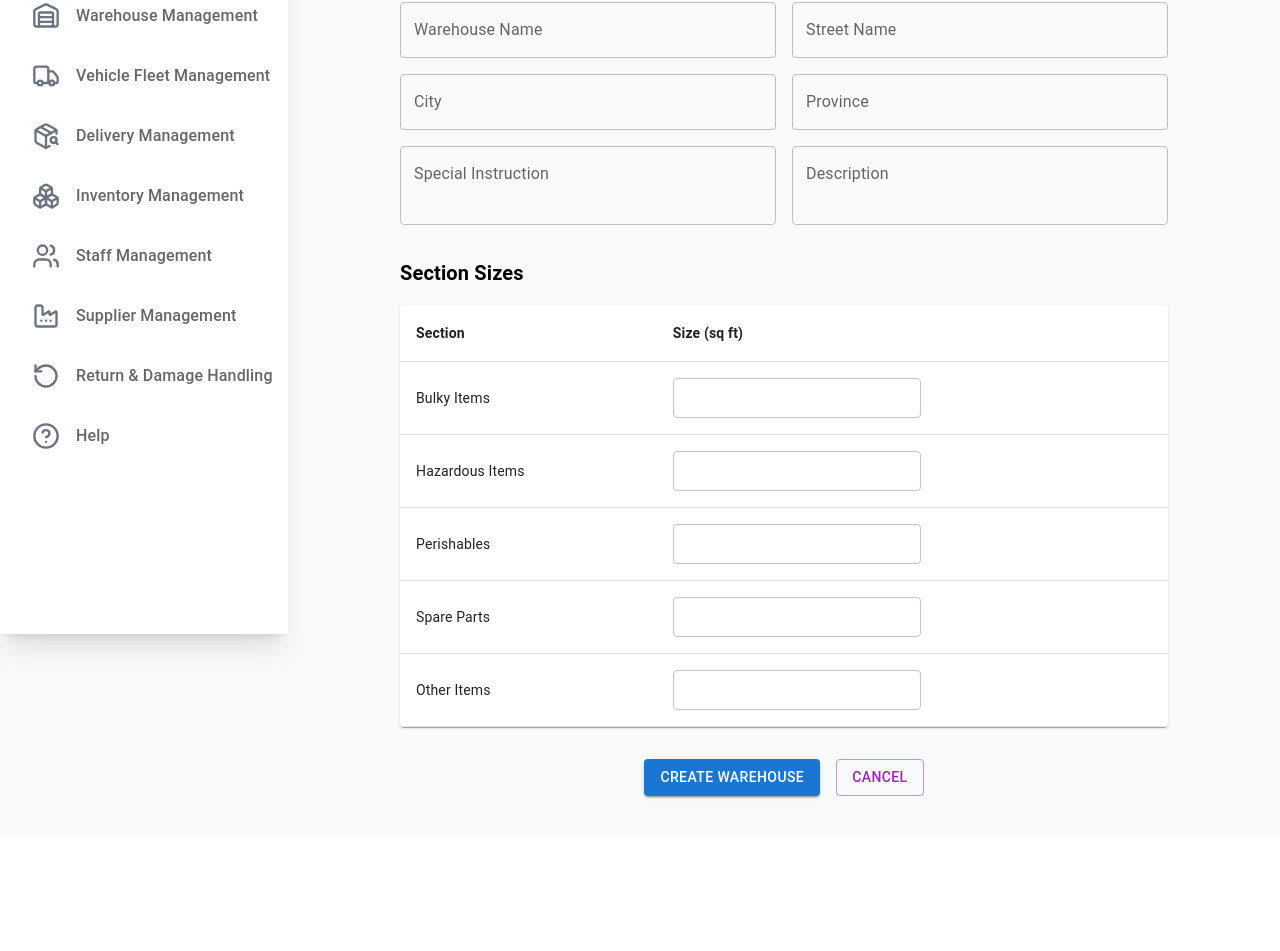
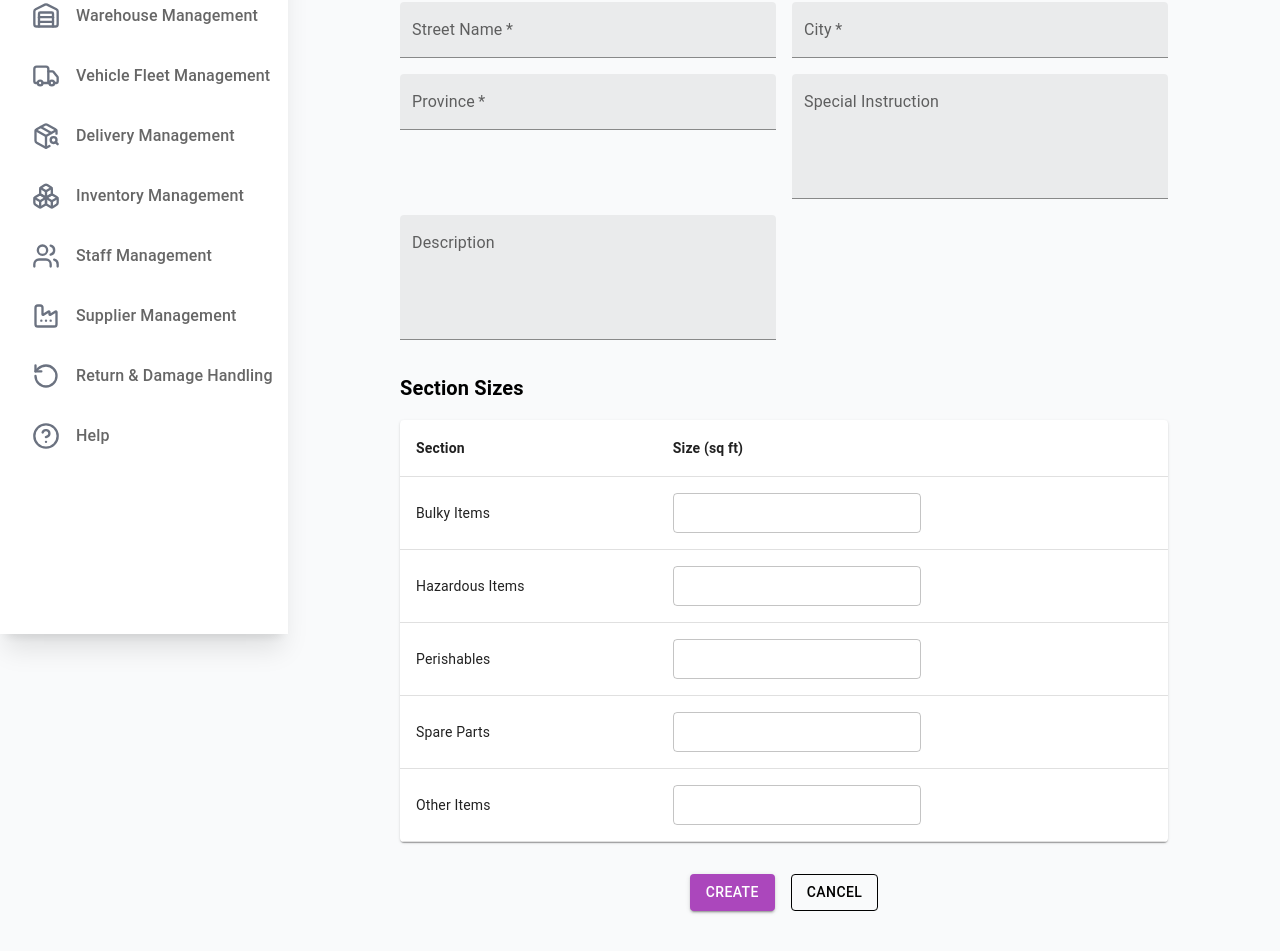
Before and after one commit to dulsara30/logistics-management-system, a React (Vite) app in the folder frontend/: page /warehouse/Addwarehouse in a window 1280 px wide. Shown: the part 166-1117 px from the top of the page. Before the commit the page ends 1002 px from the top, so only its background shows below. Built offline with nearby package versions, Linux system fonts and the light colour scheme.

Commit message:
After viva

```diff
--- a/frontend/src/pages/WarehouseManagement/CreateWarehouse.jsx
+++ b/frontend/src/pages/WarehouseManagement/CreateWarehouse.jsx
@@ -1,6 +1,6 @@
 import React, { useState } from "react";
 import axios from "axios";
-import { Box, Button, Grid, TextField, Typography } from "@mui/material";
+import { Box, Button, Grid, TextField, Typography, CircularProgress } from "@mui/material";
 import { useNavigate } from "react-router-dom";
 import {
   Table,
@@ -9,123 +9,176 @@ import {
   TableContainer,
   TableHead,
   TableRow,
-  Paper
+  Paper,
 } from "@mui/material";
 
 export default function WarehouseForm() {
   const navigate = useNavigate();
-
-  // Initialize formData with empty values
   const [formData, setFormData] = useState({
-    WarehouseName: "",
     StreetName: "",
     City: "",
     Province: "",
     SpecialInstruction: "",
     Description: "",
-    WarehouseSize: "",
     Bulkysecsize: "",
     Hazardoussecsize: "",
     Perishablesecsize: "",
     Sparesecsize: "",
-    Otheritems: ""
+    Otheritems: "",
   });
+  const [errors, setErrors] = useState({});
+  const [isSubmitting, setIsSubmitting] = useState(false);
+
+  // Validation function
+  const validateForm = () => {
+    const newErrors = {};
+
+    // Required fields
+    if (!formData.StreetName.trim()) newErrors.StreetName = "Street Name is required";
+    if (!formData.City.trim()) newErrors.City = "City is required";
+    if (!formData.Province.trim()) newErrors.Province = "Province is required";
+
+    // Section size validation (numeric and non-negative)
+    const sections = [
+      { field: "Bulkysecsize", label: "Bulky Items" },
+      { field: "Hazardoussecsize", label: "Hazardous Items" },
+      { field: "Perishablesecsize", label: "Perishables" },
+      { field: "Sparesecsize", label: "Spare Parts" },
+      { field: "Otheritems", label: "Other Items" },
+    ];
+
+    sections.forEach(({ field, label }) => {
+      const value = formData[field];
+      if (value && isNaN(value)) {
+        newErrors[field] = `${label} size must be a number`;
+      } else if (value && Number(value) < 0) {
+        newErrors[field] = `${label} size cannot be negative`;
+      }
+    });
+
+    setErrors(newErrors);
+    return Object.keys(newErrors).length === 0; // Return true if no errors
+  };
 
   // Handle input field changes
   const handleChange = (e) => {
+    const { name, value } = e.target;
     setFormData((prev) => ({
       ...prev,
-      [e.target.name]: e.target.value,
+      [name]: value.trimStart(), // Prevent leading spaces
     }));
+
+    // Clear error for the field being edited
+    if (errors[name]) {
+      setErrors((prev) => ({ ...prev, [name]: "" }));
+    }
   };
 
+  // Handle form submission
+  const handleSubmit = () => {
+    if (!validateForm()) return; // Stop if validation fails
 
-
-  // Handle form submission (Create)
-  const handleSubmit = () => {
+    setIsSubmitting(true);
     axios
       .post("http://localhost:8000/api/warehouse", formData)
       .then((response) => {
-        alert("Warehouse created successfully!" ,response );
+        alert("Warehouse created successfully!");
+        setFormData({ // Reset form
+          StreetName: "",
+          City: "",
+          Province: "",
+          SpecialInstruction: "",
+          Description: "",
+          Bulkysecsize: "",
+          Hazardoussecsize: "",
+          Perishablesecsize: "",
+          Sparesecsize: "",
+          Otheritems: "",
+        });
         navigate("/WarehouseSubmit");
       })
       .catch((error) => {
-        alert("Error creating warehouse:", error);
-      });
+        const message =
+          error.response?.data?.message || "An error occurred while creating the warehouse";
+        setErrors({ submit: message });
+      })
+      .finally(() => setIsSubmitting(false));
   };
 
   return (
     <Grid container spacing={2} sx={{ padding: "16px", maxWidth: "800px", margin: "auto" }}>
       <Box sx={{ width: "100%" }}>
         <Typography variant="h5" sx={{ mb: 2, fontWeight: "bold", textAlign: "center" }}>
-          Create Warehouse
+          Create Warehouse Profile
         </Typography>
 
-        {/* Warehouse Details */}
-        <Box sx={{ display: "grid", gridTemplateColumns: "repeat(2 , 1fr)", gap: 2 }}>
+        {errors.submit && (
+          <Typography color="error" sx={{ mb: 2, textAlign: "center" }}>
+            {errors.submit}
+          </Typography>
+        )}
 
-
-          <TextField
-            label="Warehouse Name"
-            name="WarehouseName"
-            value={formData.WarehouseName}
-            onChange={handleChange}
-            variant="outlined"
-            fullWidth
-          />
+        <Box sx={{ display: "grid", gridTemplateColumns: "repeat(2, 1fr)", gap: 2 }}>
           <TextField
             label="Street Name"
             name="StreetName"
             value={formData.StreetName}
             onChange={handleChange}
-            variant="outlined"
+            variant="filled"
             fullWidth
+            error={!!errors.StreetName}
+            helperText={errors.StreetName}
+            required
           />
           <TextField
             label="City"
             name="City"
             value={formData.City}
             onChange={handleChange}
-            variant="outlined"
+            variant="filled"
             fullWidth
+            error={!!errors.City}
+            helperText={errors.City}
+            required
           />
           <TextField
             label="Province"
             name="Province"
             value={formData.Province}
             onChange={handleChange}
-            variant="outlined"
+            variant="filled"
             fullWidth
+            error={!!errors.Province}
+            helperText={errors.Province}
+            required
           />
           <TextField
             label="Special Instruction"
             name="SpecialInstruction"
             value={formData.SpecialInstruction}
             onChange={handleChange}
-            variant="outlined"
+            variant="filled"
             fullWidth
             multiline
-            rows={2}
+            rows={4}
           />
           <TextField
             label="Description"
             name="Description"
             value={formData.Description}
             onChange={handleChange}
-            variant="outlined"
+            variant="filled"
             fullWidth
             multiline
-            rows={2}
+            rows={4}
           />
-
-
         </Box>
 
-        {/* Section Sizes */}
         <Box sx={{ mt: 4 }}>
           <Typography variant="h6" sx={{ mb: 2, fontWeight: "bold" }}>
             Section Sizes
           </Typography>
+
           <TableContainer component={Paper}>
             <Table>
               <TableHead>
@@ -140,18 +193,21 @@ export default function WarehouseForm() {
                   { label: "Hazardous Items", field: "Hazardoussecsize" },
                   { label: "Perishables", field: "Perishablesecsize" },
                   { label: "Spare Parts", field: "Sparesecsize" },
-                  { label: "Other Items", field: "Otheritems" }
-                ].map((row, index) => (
-                  <TableRow key={index}>
+                  { label: "Other Items", field: "Otheritems" },
+                ].map((row) => (
+                  <TableRow key={row.field}>
                     <TableCell>{row.label}</TableCell>
                     <TableCell>
                       <TextField
                         name={row.field}
                         type="number"
-                        value={formData[row.field] || ""}
+                        value={formData[row.field]}
                         onChange={handleChange}
                         size="small"
                         variant="outlined"
+                        error={!!errors[row.field]}
+                        helperText={errors[row.field]}
+                        inputProps={{ min: 0 }} // Prevent negative numbers in UI
                       />
                     </TableCell>
                   </TableRow>
@@ -161,12 +217,21 @@ export default function WarehouseForm() {
           </TableContainer>
         </Box>
 
-        {/* Action Buttons */}
         <Box sx={{ display: "flex", justifyContent: "center", gap: 2, mt: 4 }}>
-          <Button variant="contained" color="primary" onClick={handleSubmit}>
-            Create Warehouse
+          <Button
+            variant="contained"
+            sx={{ backgroundColor: "#ab47bc" }}
+            onClick={handleSubmit}
+            disabled={isSubmitting}
+          >
+            {isSubmitting ? <CircularProgress size={24} /> : "Create"}
           </Button>
-          <Button variant="outlined" color="secondary" onClick={() => navigate("/WarehouseSubmit")}>
+          <Button
+            variant="outlined"
+            color="inherit"
+            onClick={() => navigate("/WarehouseSubmit")}
+            disabled={isSubmitting}
+          >
             Cancel
           </Button>
         </Box>
--- a/frontend/src/pages/WarehouseManagement/WarehouseManagement.jsx
+++ b/frontend/src/pages/WarehouseManagement/WarehouseManagement.jsx
@@ -14,7 +14,7 @@ import axios from 'axios';
 export default function WarehouseManagement() {
   const navi = useNavigate();
 
-  const [selectedCategory, setSelectedCategory] = React.useState('All');
+  //const [selectedCategory, setSelectedCategory] = React.useState('All');
 
 //warehouse varibale have the database data set
   const [warehouse, setWarehouse] = React.useState([]);
@@ -93,11 +93,13 @@ export default function WarehouseManagement() {
           >
             <Box sx={{ p: 2 }}>
               <Typography gutterBottom variant="h5" component="div">
-                {w.StreetName}
+                {w.WarehouseID}
               </Typography>
               <Typography variant="body2" sx={{ color: 'text.secondary' }}>
                 Description: {w.Description}
+
               </Typography>
+              City: {w.City}
             </Box>
           </Card>
         ))}
```
